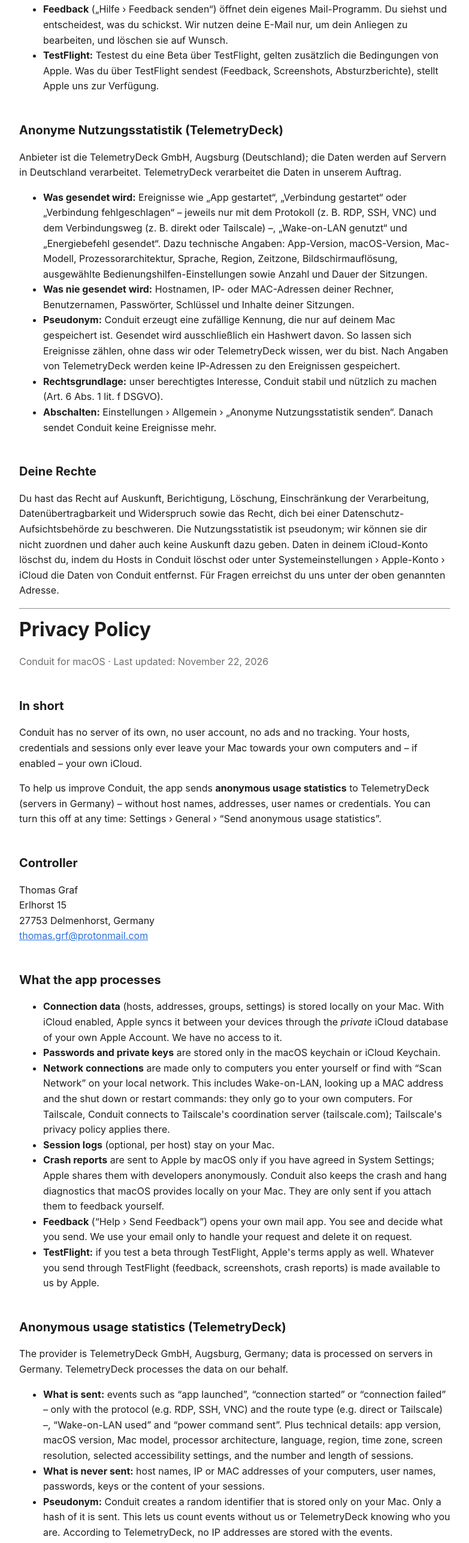
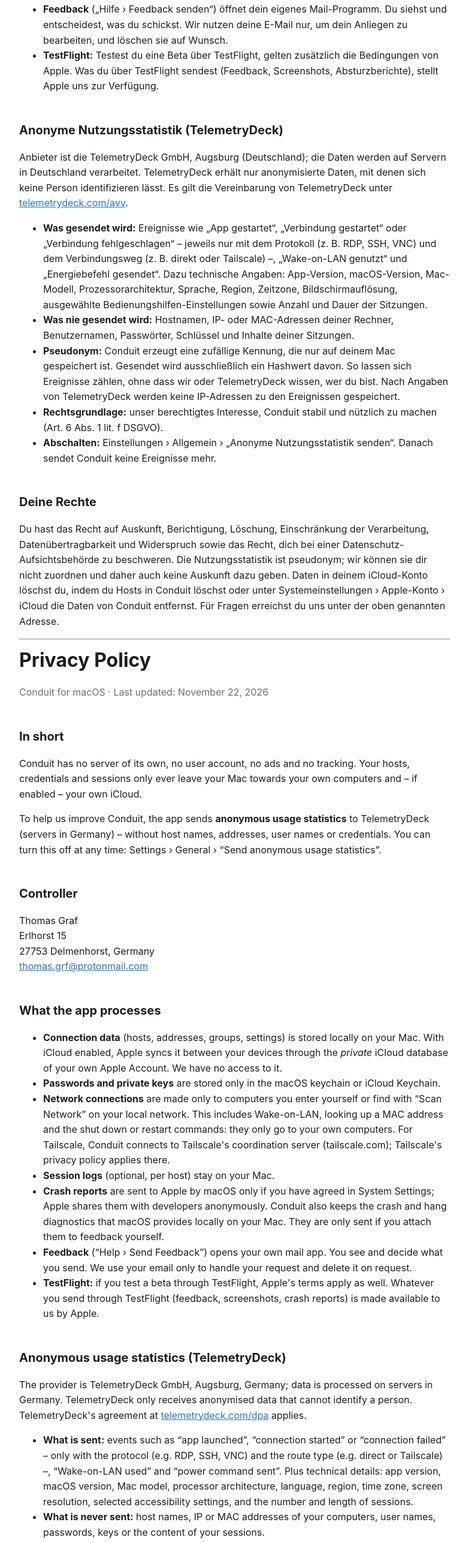
Before and after one commit to Stacktor/conduit-site, a plain HTML site: page privacy/index.html in a window 1280 px wide. Shown: the part 1231-3804 px from the top of the page at 60% size, without its empty margins (248-1031 px from the left). Drawn offline with Linux system fonts and the light colour scheme.

Commit message:
Datenschutz: TelemetryDeck erhält nur anonymisierte Daten (kein Auftragsverarbeiter)
Co-Authored-By: Claude Opus 5.5 <noreply@anthropic.com>

```diff
--- a/privacy/index.html
+++ b/privacy/index.html
@@ -29,7 +29,7 @@
 </ul>
 
 <h2>Anonyme Nutzungsstatistik (TelemetryDeck)</h2>
-<p>Anbieter ist die TelemetryDeck GmbH, Augsburg (Deutschland); die Daten werden auf Servern in Deutschland verarbeitet. TelemetryDeck verarbeitet die Daten in unserem Auftrag.</p>
+<p>Anbieter ist die TelemetryDeck GmbH, Augsburg (Deutschland); die Daten werden auf Servern in Deutschland verarbeitet. TelemetryDeck erhält nur anonymisierte Daten, mit denen sich keine Person identifizieren lässt. Es gilt die Vereinbarung von TelemetryDeck unter <a href="https://telemetrydeck.com/avv/">telemetrydeck.com/avv</a>.</p>
 <ul>
 <li><strong>Was gesendet wird:</strong> Ereignisse wie „App gestartet“, „Verbindung gestartet“ oder „Verbindung fehlgeschlagen“ – jeweils nur mit dem Protokoll (z. B. RDP, SSH, VNC) und dem Verbindungsweg (z. B. direkt oder Tailscale) –, „Wake-on-LAN genutzt“ und „Energiebefehl gesendet“. Dazu technische Angaben: App-Version, macOS-Version, Mac-Modell, Prozessorarchitektur, Sprache, Region, Zeitzone, Bildschirmauflösung, ausgewählte Bedienungshilfen-Einstellungen sowie Anzahl und Dauer der Sitzungen.</li>
 <li><strong>Was nie gesendet wird:</strong> Hostnamen, IP- oder MAC-Adressen deiner Rechner, Benutzernamen, Passwörter, Schlüssel und Inhalte deiner Sitzungen.</li>
@@ -60,7 +60,7 @@
 <li><strong>TestFlight:</strong> if you test a beta through TestFlight, Apple's terms apply as well. Whatever you send through TestFlight (feedback, screenshots, crash reports) is made available to us by Apple.</li>
 </ul>
 <h2>Anonymous usage statistics (TelemetryDeck)</h2>
-<p>The provider is TelemetryDeck GmbH, Augsburg, Germany; data is processed on servers in Germany. TelemetryDeck processes the data on our behalf.</p>
+<p>The provider is TelemetryDeck GmbH, Augsburg, Germany; data is processed on servers in Germany. TelemetryDeck only receives anonymised data that cannot identify a person. TelemetryDeck's agreement at <a href="https://telemetrydeck.com/dpa/">telemetrydeck.com/dpa</a> applies.</p>
 <ul>
 <li><strong>What is sent:</strong> events such as “app launched”, “connection started” or “connection failed” – only with the protocol (e.g. RDP, SSH, VNC) and the route type (e.g. direct or Tailscale) –, “Wake-on-LAN used” and “power command sent”. Plus technical details: app version, macOS version, Mac model, processor architecture, language, region, time zone, screen resolution, selected accessibility settings, and the number and length of sessions.</li>
 <li><strong>What is never sent:</strong> host names, IP or MAC addresses of your computers, user names, passwords, keys or the content of your sessions.</li>
```
